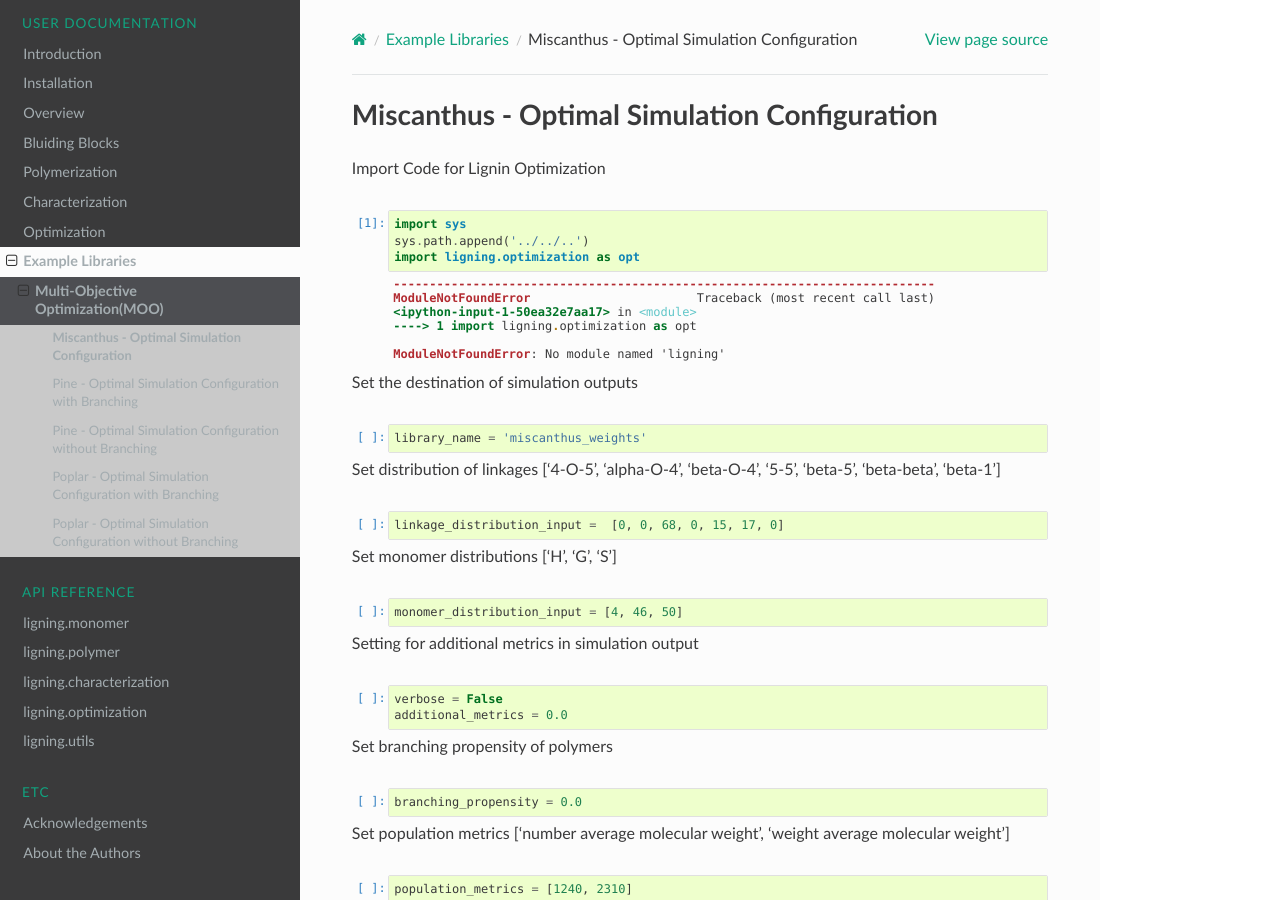
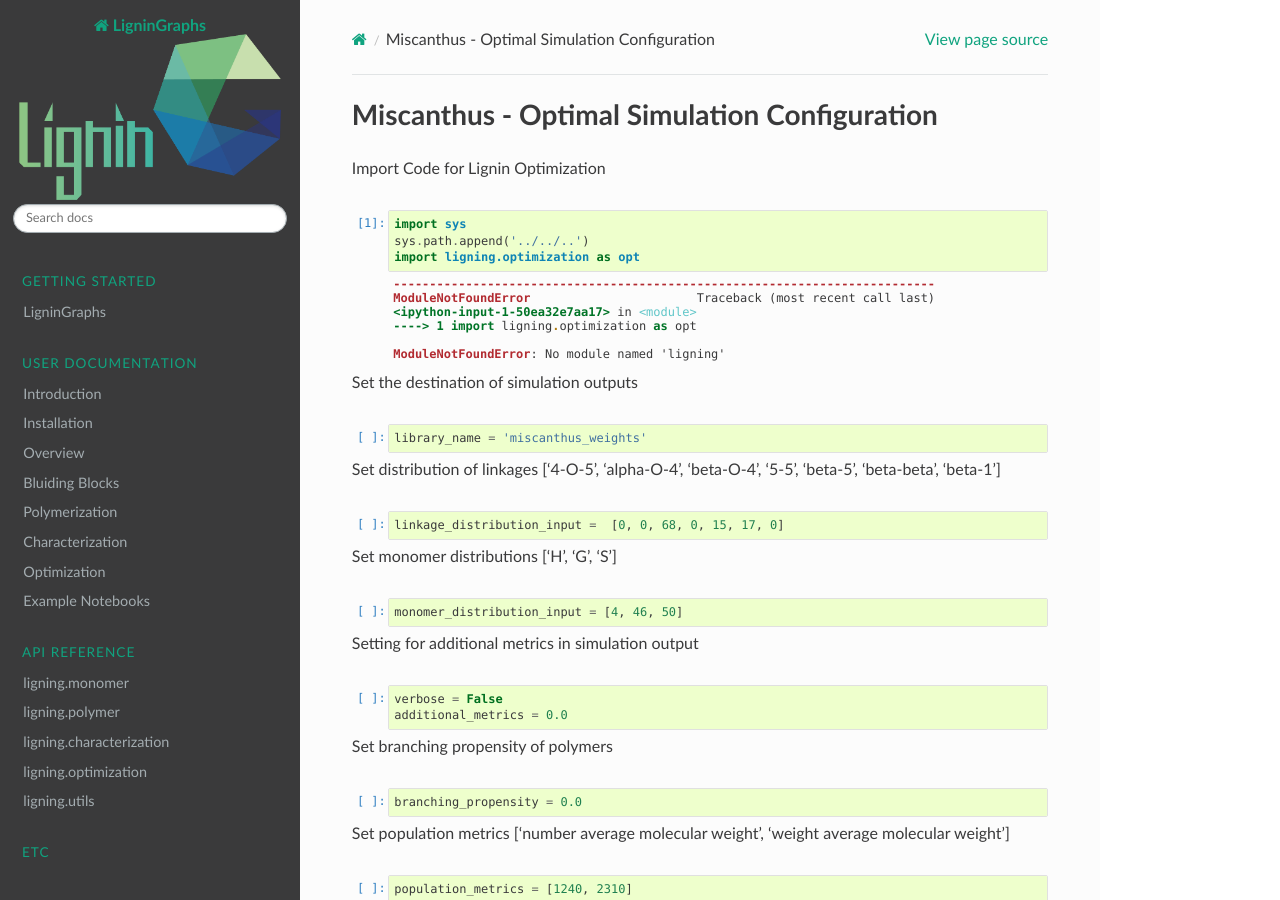
Before and after one commit to VlachosGroup/LigninGraphs, a Sphinx documentation site: the page built from docs/source/examples/Miscanthus_Optimal.ipynb, in a window 1280 px wide and 900 px high. Built offline with Sphinx 7.4.7 and the Read the Docs theme 2.0.0, drawn with Linux system fonts in a browser that asks for light colours; pages that are not in the unit, such as notebooks, are missing from menus; some of the changed lines change nothing that is shown.

Commit message:
update examples

```diff
--- a/docs/source/examples/test_beta_1.py
+++ /dev/null
@@ -1,84 +0,0 @@
-"""
-Test beta-1
-"""
-
-
-import ligning.characterization as ch
-import ligning.monomer as mono
-import ligning.polymer as poly
-import ligning.utils as ut
-from ligning.rules import default_color
-import time
-from rdkit import Chem
-
-
-#%% Step by step testing
-linkage_new_name = 'beta-1'
-linkage_new_types = ('H', 'H')
-
-# try 8, 1 first, how about 1, 8???
-linkage_new = (1, 8) # (8, 1)
-
-H_G_1 = mono.Monomer(linkage_new_types[0]).create()
-H_G_2 = mono.Monomer(linkage_new_types[1]).create()
-
-dimmer_G = ut.join_two(H_G_1, H_G_2)
-
-C1_index_in_polymer = linkage_new[0] - 1
-C2_index_in_polymer = len(H_G_1) + linkage_new[1] - 1
-O_index_in_polymer = len(dimmer_G)
-
-if linkage_new[0] == 8:
-    alpha1_index_in_polymer = C1_index_in_polymer-1
-    alpha2_index_in_polymer = C2_index_in_polymer-1
-else:
-    alpha1_index_in_polymer = C2_index_in_polymer-1
-    alpha2_index_in_polymer = C1_index_in_polymer-1
-
-# Remove nodes
-atom_indices_to_delete = [7, 8, 9, 11]
-atom_indices_to_delete_in_polymer = [ni + alpha2_index_in_polymer for ni in atom_indices_to_delete]
-dimmer_G.remove_nodes_from(atom_indices_to_delete_in_polymer)
-#ut.draw_graph(dimmer_G)
-
-
-# Add the new -OH group
-O_3_index = 16
-# the properties are based on alpha1
-monomer_index_1 = dimmer_G.nodes[alpha1_index_in_polymer]['mi']
-monomer_type_1 = dimmer_G.nodes[alpha1_index_in_polymer]['mtype']
-color = dimmer_G.nodes[alpha1_index_in_polymer]['color']
-
-dimmer_G.add_node(O_index_in_polymer, element = 'O', aromatic = False, group = '7OH', index = O_3_index, mtype = monomer_type_1, bonding = False, color = color, mi=monomer_index_1)
-
-# the old alpha beta bond
-linkage_old_index = (alpha1_index_in_polymer, alpha1_index_in_polymer+1)
-
-# set the alpha-beta bond order back to 1
-dimmer_G.edges[linkage_old_index]['order'] = 1
-
-# add the new linkage
-linkage_new_index_list = [(C1_index_in_polymer, C2_index_in_polymer), (alpha1_index_in_polymer, O_index_in_polymer)]
-dimmer_G.add_edges_from(linkage_new_index_list, order= 1, index = linkage_new, mtype = linkage_new_types, btype = linkage_new_name)
-ut.draw_graph(dimmer_G)
-
-dimmer_mol = ut.graph_to_mol(dimmer_G)
-
-#%% Use the polymer object
-H = mono.Monomer('H')
-H_G_1 = H.create()
-
-# initialize the polymer object with a monomer
-polymer_h = poly.Polymer(H)
-
-# add a bond monomer combination
-monomer_i = 'H'
-linkage_i = 'beta-1'
-polymer_h.add_specific_monomer(monomer_i, linkage_i)
-
-ut.draw_graph(polymer_h.G)
-dimmer_mol = ut.graph_to_mol(polymer_h.G)
-
-# note that the beta-1 is still not accurate
-# there should have a -OOH group at the end
-# in addition, we need to product a dimmer and attach lignin chain to the second part
--- a/docs/source/examples/test_chain.py
+++ b/docs/source/examples/test_chain.py
@@ -45,9 +45,14 @@
 n_monomer = n_iter + 2
 P_mol = ut.graph_to_mol(polymer.G)
 
+#%% Characterize the polymer
 
+# Calculate and print the polymer properties using the graphs
 ch1 = ch.CharacterizeGraph(polymer.G)
+print("\nCharaterizing the polymer...\n")
 ch1.cal_all()
 
+# Calculate and print the polymer properties using the graphs and big graphs
 ch2 = ch.Characterize(polymer)
+print("\nCharaterizing the polymer...\n")
 ch2.cal_all()
--- a/docs/source/user/examples.rst
+++ b/docs/source/user/examples.rst
@@ -1,23 +1,40 @@
 ===================
-Example Libraries
+Example Notebooks
 ===================
 
 
-Multi-Objective Optimization(MOO)
---------------------------------------------
+Tutorials
+---------------------------------------
 
-Demo for MOO systems
+- Libraries for miscanthus lignin
+- Libraries for pine lignin
+- Libraries for poplar lignin
 
-- Example 6, 7 and 9: MOO with the weighted sum method
-- Example 11: MOO with EHVI
+.. nbgallery::
+    :name: example-tutorials
+    :glob:
 
+    ../examples/01_Miscanthus_Optimal
+    ../examples/02_Pine_Optimal_Branching
+    ../examples/03_Pine_Optimal_NoBranching
+    ../examples/04_Poplar_Optimal_Branching
+    ../examples/05_Poplar_Optimal_NoBranching
+
+
+
+Structure libraries
+---------------------------------------
+
+- Libraries for miscanthus lignin
+- Libraries for pine lignin
+- Libraries for poplar lignin
 
 .. nbgallery::
     :name: example-libraries
     :glob:
 
-    ../examples/Miscanthus_Optimal
-    ../examples/Pine_Optimal_Branching
-    ../examples/Pine_Optimal_NoBranching
-    ../examples/Poplar_Optimal_Branching
-    ../examples/Poplar_Optimal_NoBranching
+    ../examples/01_Miscanthus_Optimal
+    ../examples/02_Pine_Optimal_Branching
+    ../examples/03_Pine_Optimal_NoBranching
+    ../examples/04_Poplar_Optimal_Branching
+    ../examples/05_Poplar_Optimal_NoBranching
```
Also changed, not shown: docs/source/examples/01_polymer_chain.ipynb (added), 2 other files.
